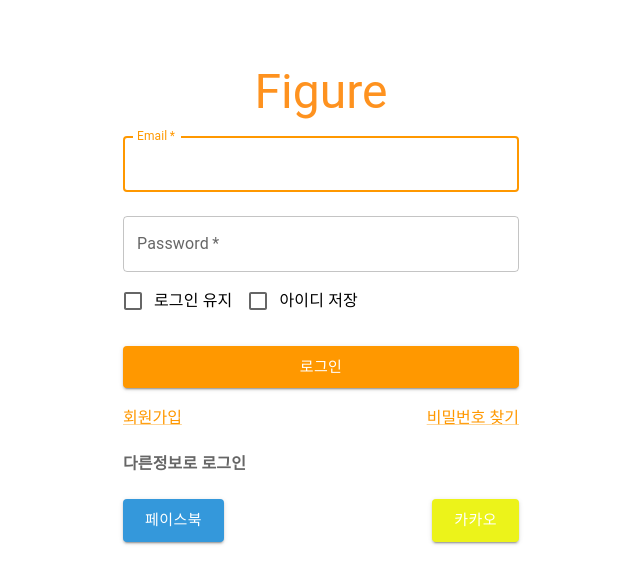
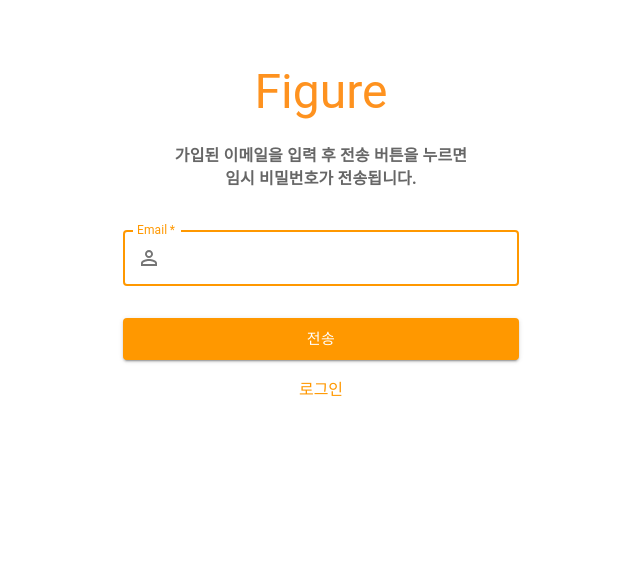
Before and after one commit to FigureMaster/Figure, a React app: page /passwordFinder in a window 1280 px wide. Shown: the top 584 px of the page, without its empty margins (319-959 px from the left). Built offline with nearby package versions, Linux system fonts and the light colour scheme.

Commit message:
로그인 및 비밀번호 찾기 틀

```diff
--- a/package.json
+++ b/package.json
@@ -18,8 +18,10 @@
     "@mui/material": "^5.11.13",
     "clean-webpack-plugin": "^4.0.0",
     "css-loader": "^6.7.3",
+    "framer-motion": "^10.7.0",
     "react": "^18.2.0",
     "react-dom": "^18.2.0",
+    "react-router-dom": "^6.9.0",
     "style-loader": "^3.3.2"
   },
   "devDependencies": {
--- a/public/index.html
+++ b/public/index.html
@@ -3,7 +3,7 @@
   <head>
     <meta charset="UTF-8" />
     <meta name="viewport" content="width=device-width, initial-scale=1.0" />
-    <title>React App without CRA</title>
+    <title>Figure</title>
   </head>
   <body>
     <div id="root"></div>
--- a/src/App.tsx
+++ b/src/App.tsx
@@ -1,10 +1,34 @@
 import React from "react";
 import './App.css';
-import { Select } from './components/common/select/Select';
+import {BrowserRouter,Routes,Route} from "react-router-dom";
+import { AnimatePresence } from "framer-motion";
 import { Login } from "./components/login/Login";
+import { PasswordFinder } from "./components/login/PasswordFinder";
+
+interface Menu {
+  path: string
+  element: JSX.Element
+}
+
+const menus: Menu[]  = [
+  {path : '/', element: <Login/> },
+  {path : '/passwordFinder', element: <PasswordFinder/> }
+]
 
 const App = () => (
-  <Login/>
+  <BrowserRouter>
+    <AnimatePresence>
+      <Routes>
+        {
+          menus.map(menu => {
+            return (
+              <Route path={menu.path} element={menu.element} />
+            )
+          })
+        }
+      </Routes>
+    </AnimatePresence>
+</BrowserRouter>
 );
 
 export default App;
--- a/src/components/login/Login.tsx
+++ b/src/components/login/Login.tsx
@@ -8,9 +8,13 @@ import Grid from '@mui/material/Grid';
 import Typography from '@mui/material/Typography';
 import Box from '@mui/material/Box';
 import Container from '@mui/material/Container';
+import InputAdornment from '@mui/material/InputAdornment';
+import PersonOutlineIcon from '@mui/icons-material/PersonOutline';
+import LockOpenIcon from '@mui/icons-material/LockOpen';
 import { createTheme, ThemeProvider } from '@mui/material/styles';
 import { orange } from '@mui/material/colors';
 import { InputLabel } from '@mui/material';
+import { motion } from "framer-motion";
 
 const theme = createTheme({
     palette: {
@@ -23,6 +27,11 @@ const theme = createTheme({
 
 export const Login = () => {
     return (
+        <motion.div
+            initial={{ opacity: 0 }}
+            animate={{ opacity: 1 }}
+            exit={{ opacity: 0 }}
+        >
             <ThemeProvider theme={theme}>
                 <Container component="main" maxWidth="xs">
                     <Box
@@ -42,6 +51,9 @@ export const Login = () => {
                             name='email'
                             autoComplete='eamil'
                             margin='normal'
+                            InputProps={{
+                                startAdornment: <InputAdornment position="start"><PersonOutlineIcon/></InputAdornment>,
+                            }}
                             autoFocus
                             required
                             fullWidth
@@ -52,6 +64,9 @@ export const Login = () => {
                             type='password'
                             margin='normal'
                             autoComplete='current-password'
+                            InputProps={{
+                                startAdornment: <InputAdornment position="start"><LockOpenIcon/></InputAdornment>,
+                            }}
                             required
                             fullWidth
                         />
@@ -81,10 +96,10 @@ export const Login = () => {
                         </Button>
                         <Grid container>
                             <Grid item xs>
-                            <Link>회원가입</Link>
+                                <Link href="#" underline="none">회원가입</Link>
                             </Grid>
                             <Grid item>
-                            <Link>비밀번호 찾기</Link>
+                                <Link href="/passwordFinder" underline="none">비밀번호 찾기</Link>
                             </Grid>
                         </Grid>
 
@@ -122,5 +137,6 @@ export const Login = () => {
                     </Box>
                 </Container>
             </ThemeProvider>
+        </motion.div>
     )
 }
--- /dev/null
+++ b/src/components/login/PasswordFinder.tsx
@@ -0,0 +1,85 @@
+import React from 'react';
+import TextField from '@mui/material/TextField';
+import Button from '@mui/material/Button';
+import Link from '@mui/material/Link';
+import Typography from '@mui/material/Typography';
+import Box from '@mui/material/Box';
+import Container from '@mui/material/Container';
+import InputAdornment from '@mui/material/InputAdornment';
+import PersonOutlineIcon from '@mui/icons-material/PersonOutline';
+import { createTheme, ThemeProvider } from '@mui/material/styles';
+import { orange } from '@mui/material/colors';
+import { InputLabel } from '@mui/material';
+import { motion } from "framer-motion";
+
+const theme = createTheme({
+    palette: {
+      primary: {
+        main: orange[500],
+      },
+    },
+  });
+
+
+export const PasswordFinder = () => {
+    return (
+        <motion.div
+            initial={{ opacity: 0 }}
+            animate={{ opacity: 1 }}
+            exit={{ opacity: 0 }}
+        >
+            <ThemeProvider theme={theme}>
+                <Container component="main" maxWidth="xs">
+                    <Box
+                        sx={{
+                            marginTop: 8,
+                            display: 'flex',
+                            flexDirection: 'column',
+                            alignItems: 'center',
+                        }}
+
+                    >
+                        <Typography component='h1' variant='h3' color='#fe921f'>
+                            Figure
+                        </Typography>
+
+                        <InputLabel sx={{ mt: 3, fontWeight: 'bold'}}>
+                            가입된 이메일을 입력 후 전송 버튼을 누르면
+                        </InputLabel>
+                        <InputLabel sx={{mb:3, fontWeight: 'bold'}}>
+                            임시 비밀번호가 전송됩니다.
+                        </InputLabel>
+
+                        <TextField
+                            label='Email'
+                            name='email'
+                            autoComplete='eamil'
+                            margin='normal'
+                            InputProps={{
+                                startAdornment: <InputAdornment position="start"><PersonOutlineIcon/></InputAdornment>,
+                            }}
+                            autoFocus
+                            required
+                            fullWidth
+                        />
+
+
+                        <Button
+                            type='submit'
+                            variant='contained'
+                            size='large'
+                            fullWidth
+                            sx={{ mt: 3, mb:2, color: 'white'}}
+                        >
+                            전송
+                        </Button>
+
+                        <Link href="/" underline="none">로그인</Link>
+
+
+                    </Box>
+                </Container>
+            </ThemeProvider>
+        </motion.div>
+    )
+}
```
Also changed, not shown: 1 other file (tests, documents, lock files or other folders). Lines whose indentation alone changed are shown as unchanged.
